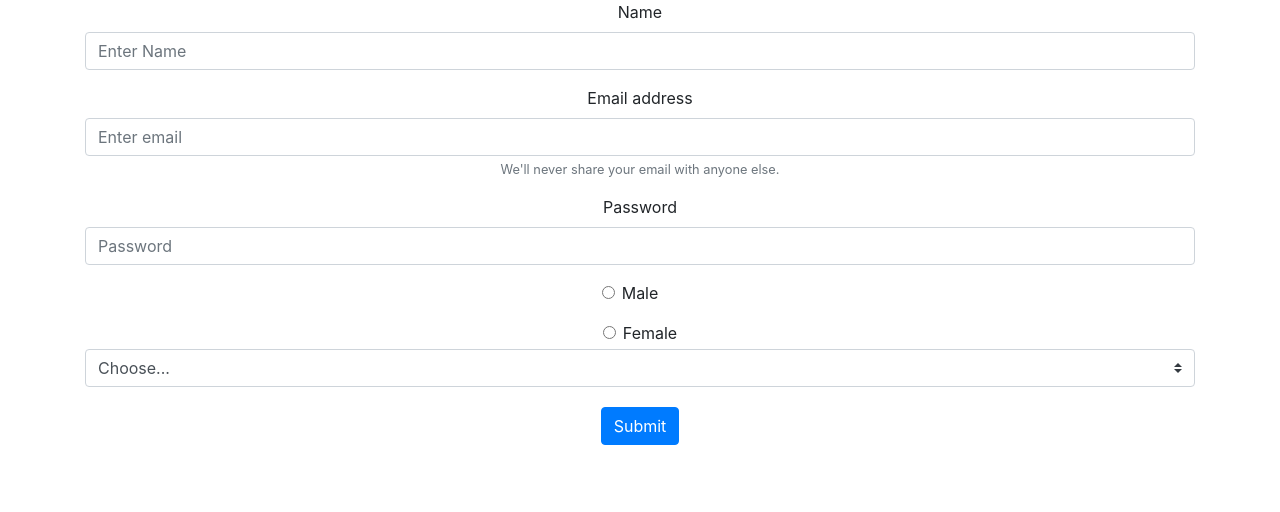
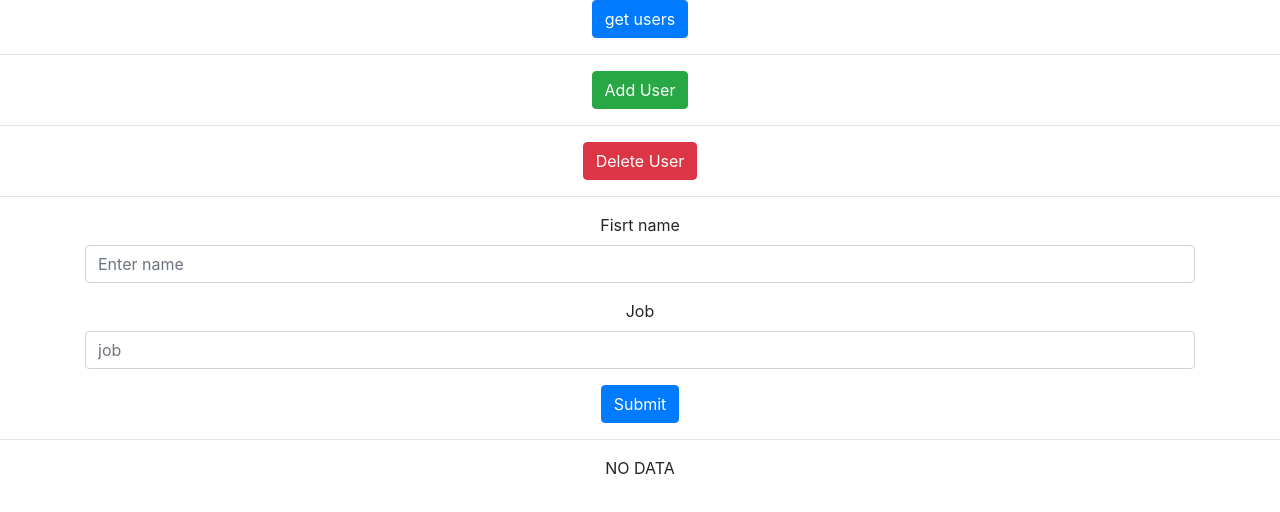
Before and after one commit to yaksh134/ReactLearning, a React (Create React App) app: page / in a window 1280 px wide. Shown: the top 512 px of the page. Built offline with nearby package versions, Linux system fonts and the light colour scheme.

Commit message:
axios , API(insert,delete)

```diff
--- a/package.json
+++ b/package.json
@@ -6,6 +6,7 @@
     "@testing-library/jest-dom": "^5.16.2",
     "@testing-library/react": "^12.1.4",
     "@testing-library/user-event": "^13.5.0",
+    "axios": "^0.26.1",
     "react": "^17.0.2",
     "react-dom": "^17.0.2",
     "react-router-dom": "^6.2.2",
--- a/src/App.js
+++ b/src/App.js
@@ -15,6 +15,7 @@ import { useState} from 'react';
 import { ListTicket } from './components/ListTicket';
 import { SimpleForm } from './components/SimpleForm';
 import { SimpleFormCustomHook } from './components/SimpleFormCustomHook';
+import { UsersApi } from './components/UsersApi';
 
 
 
@@ -109,7 +110,8 @@ function App() {
       {<div>
 
         {/* <SimpleForm/> */}
-        <SimpleFormCustomHook/>
+        {/* <SimpleFormCustomHook/> */}
+        <UsersApi/>
 
         {/* <AddTicket addTicket = {addTicket}/>
 
--- /dev/null
+++ b/src/components/UsersApi.js
@@ -0,0 +1,115 @@
+import axios from 'axios'
+import React, { useState } from 'react'
+
+export const UsersApi = () => {
+
+    const [users, setusers] = useState([])
+    const [name, setname] = useState('')
+    const [job, setjob] = useState('')
+
+    const getApi = ()=>{
+        axios.get("https://reqres.in/api/users?page=2").then(res =>{
+            console.log(res.data.data)
+            setusers(res.data.data)
+
+        })
+    }
+
+    const postApi = () =>{
+        const newUser = {
+            name : "Rahul",
+            job : "Cricketer"
+        }
+        axios.post("https://reqres.in/api/users/",newUser).then(res=>{
+            console.log(res.data)
+            alert("data inserted")
+        })
+    }
+
+    const deleteApi = () =>{
+        axios.delete("https://reqres.in/api/users/2").then(res=>{
+            console.log(res.status)
+            if(res.status === 204){
+                alert("Data Deleted")
+            }else{
+                alert("Data not deleted")
+            }
+        })
+    }
+
+    const submit = (e) =>{
+        e.preventDefault()
+        var data = {
+            name : name,
+            job : job
+        }
+
+        axios.post("https://reqres.in/api/users/",data).then(res=>{
+            console.log(res.data)
+            alert("data inserted")
+        })
+    }
+  return (
+    <div>
+        <button type = "button" class = "btn btn-primary" onClick={getApi}>get users</button>
+        <hr/>
+        <button type = "button" class = "btn btn-success" onClick={postApi}>Add User</button>
+        <hr/>
+
+        <button  class = "btn btn-danger" onClick={deleteApi}>Delete User</button>
+        <hr/>
+        <div class="container">
+        <form onSubmit={submit}>
+            <div class="form-group">
+                <label for="exampleInputEmail1">Fisrt name </label>
+                <input type="name" class="form-control" id="exampleInputEmail1" aria-describedby="emailHelp" placeholder="Enter name"
+                onChange={(e)=>setname(e.target.value)}/>
+
+            </div>
+            <div class="form-group">
+                <label for="exampleInputPassword1">Job</label>
+                <input type="text" class="form-control" id="exampleInputPassword1" placeholder="job"
+                onChange={(e)=>setjob(e.target.value)}
+                />
+            </div>
+
+            <button type="submit" class="btn btn-primary">Submit</button>
+</form>
+        </div>
+        <hr/>
+        {
+            users.length>0 ?
+        <div>
+                <table class="table table-primary">
+                <thead>
+                    <tr>
+                    <th scope="col">ID</th>
+                    <th scope="col">First</th>
+                    <th scope="col">Last</th>
+                    <th scope="col">Email</th>
+                    </tr>
+                </thead>
+                <tbody>
+                    {
+                        users.map((user)=>{
+                            return(
+                                    <tr>
+                                    <th scope="row">{user.id}</th>
+                                    <td>{user.first_name}</td>
+                                    <td>{user.last_name}</td>
+                                    <td>{user.email}</td>
+                                    </tr>
+                            )
+                        })
+
+
+                    }
+
+                </tbody>
+                </table>
+        </div> : "NO DATA"
+}
+
+    </div>
+  )
+}
```
Also changed, not shown: 1 other file (tests, documents, lock files or other folders).
